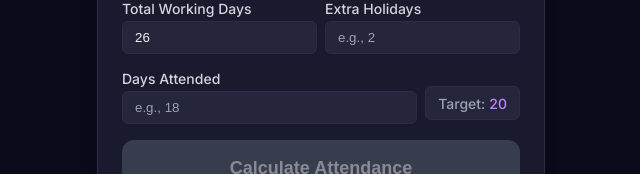
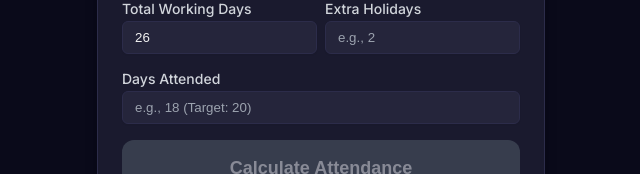
Before and after one commit to Qrucio/attendance-calc, a React (Create React App) app: page / in a window 1280 px wide. Shown: the part 219-393 px from the top of the page, without its empty margins (319-959 px from the left). Built offline with nearby package versions, Linux system fonts and the light colour scheme.

Commit message:
Signed-off-by: Divyansh <divyansh832009@gmail.com> fixes

```diff
--- a/src/App.jsx
+++ b/src/App.jsx
@@ -1142,38 +1142,6 @@ const App = () => {
         .days-attended-input-wrapper {
             flex-grow: 1;
         }
-
-        /* New style for the target display */
-        .target-display {
-            font-size: 0.875rem; /* Same as form-label */
-            font-weight: 500; /* Same as form-label */
-            color: #d1d5db; /* Same as form-label */
-            margin-top: 0.25rem; /* Align with label's bottom margin */
-            margin-bottom: 0.25rem; /* Match input's label margin */
-            padding: 0.5rem 0.75rem; /* Match input padding for height alignment */
-            border: 1px solid #2C2C4A; /* Match input border */
-            border-radius: 0.375rem; /* Match input border-radius */
-            background-color: #25253B; /* Match input background */
-            display: flex; /* Use flex to center content vertically */
-            align-items: center; /* Center content vertically */
-            box-sizing: border-box; /* Include padding and border in the element's total width and height */
-            height: 34px; /* Explicitly set height to match input for perfect alignment */
-            color: #c084fc; /* A distinct but harmonious color for the target value */
-            justify-content: center; /* Center the text horizontally */
-        }
-        .target-label {
-            color: #9ca3af; /* Slightly muted color for the "Target:" label */
-            margin-right: 0.25rem; /* Small space between label and number */
-        }
-        .days-attended-row { /* New class for the row containing days attended and target */
-            display: flex;
-            align-items: flex-end; /* Align items to the bottom of their container */
-            gap: 0.5rem;
-            margin-bottom: 1rem;
-        }
-        .days-attended-input-wrapper {
-            flex-grow: 1;
-        }
         `}
       </style>
 
@@ -1261,8 +1229,7 @@ const App = () => {
           </div>
         </div>
 
-        <div className="form-group days-attended-row">
-          <div className="days-attended-input-wrapper">
+        <div className="form-group">
           <label htmlFor="daysAttended" className="form-label">Days Attended</label>
           <input
             type="number"
@@ -1274,14 +1241,9 @@ const App = () => {
               setShowAttendanceDisplayInButton(false);
               setAttendancePercentage(null);
             }}
-              placeholder="e.g., 18"
+            placeholder={`e.g., 18${totalWorkingDays > 0 ? ` (Target: ${Math.round(totalWorkingDays * 0.75)})` : ''}`}
             min="0"
           />
-          </div>
-          <div className="target-display">
-            <span className="target-label">Target:</span>
-            <span>{Math.round(totalWorkingDays * 0.75)}</span>
-          </div>
         </div>
 
         {/* New button group for edit mode actions */}
```
Lines whose indentation alone changed are shown as unchanged.
